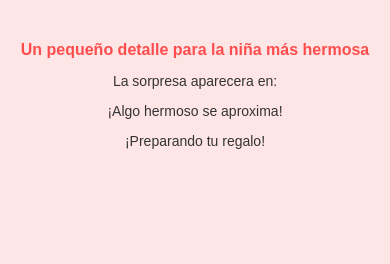
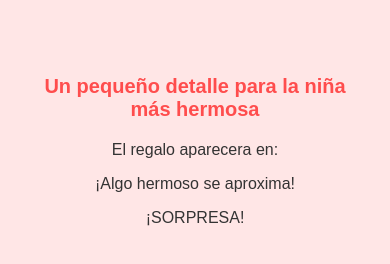
Before and after one commit to Alejandro-Duenas2005/Carta_de_amor, a plain HTML site: page carta de amor.html in a window 390 px wide. Drawn offline with Linux system fonts and the light colour scheme.

Commit message:
Update carta de amor.html

```diff
--- a/carta de amor.html
+++ b/carta de amor.html
@@ -9,25 +9,26 @@
             background-color: #ffe6e6; /* Color de fondo rosa claro */
             font-family: 'Segoe Script', sans-serif; /* Cambio de fuente a una estilo cursiva */
             text-align: center;
-            padding-top: 50px; /* Padding reducido para dispositivos móviles */
-            padding-bottom: 50px; /* Padding reducido para dispositivos móviles */
+            padding: 50px 20px; /* Padding reducido para dispositivos móviles */
         }
 
         #contador {
-            font-size: 24px; /* Tamaño de fuente reducido para dispositivos móviles */
+            font-size: 36px; /* Tamaño de fuente para escritorio */
             font-weight: bold;
             color: #ff4d4d; /* Color rojo para el contador */
+            display: block; /* Asegura que el contador esté centrado */
+            margin: 0 auto; /* Centra el contador */
         }
 
         p {
-            font-size: 16px; /* Tamaño de fuente reducido para dispositivos móviles */
+            font-size: 20px; /* Tamaño de fuente para escritorio */
             color: #333; /* Color de texto oscuro */
-            margin-bottom: 10px; /* Margen inferior reducido para dispositivos móviles */
+            margin-bottom: 20px;
         }
 
         h2 {
             color: #ff4d4d; /* Color rojo para el título */
-            font-size: 20px; /* Tamaño de fuente reducido para dispositivos móviles */
+            font-size: 28px; /* Tamaño de fuente para escritorio */
             margin-bottom: 20px; /* Margen inferior aumentado para dispositivos móviles */
         }
 
@@ -38,22 +39,18 @@
 
         /* Estilos para dispositivos móviles */
         @media only screen and (max-width: 600px) {
-            body {
-                padding-top: 20px; /* Padding reducido para dispositivos móviles */
-                padding-bottom: 20px; /* Padding reducido para dispositivos móviles */
-            }
-
             #contador {
-                font-size: 18px; /* Tamaño de fuente reducido para dispositivos móviles */
+                font-size: 24px; /* Tamaño de fuente reducido para dispositivos móviles */
             }
 
             p {
-                font-size: 14px; /* Tamaño de fuente reducido para dispositivos móviles */
+                font-size: 16px; /* Tamaño de fuente reducido para dispositivos móviles */
+                margin-bottom: 10px; /* Margen inferior reducido para dispositivos móviles */
             }
 
             h2 {
-                font-size: 16px; /* Tamaño de fuente reducido para dispositivos móviles */
-                margin-bottom: 10px; /* Margen inferior reducido para dispositivos móviles */
+                font-size: 20px; /* Tamaño de fuente reducido para dispositivos móviles */
+                margin-bottom: 20px; /* Margen inferior aumentado para dispositivos móviles */
             }
         }
     </style>
@@ -87,11 +84,11 @@
 </head>
 <body onload="iniciarContadorRedireccion(5, 'carta_de_amor.jpg');"> <!-- Redirigir después de 5 segundos -->
     <h2>Un pequeño detalle para la niña más hermosa</h2>
-    <p>La sorpresa aparecera en: <span id="contador">5 segundos</span></p>
+    <p>El regalo aparecera en: <span id="contador">5 segundos</span></p>
     <p>¡Algo hermoso se aproxima!</p>
     <!-- Mensaje de transición -->
     <div id="transicion">
-        <p>¡Preparando tu regalo!</p>
+        <p>¡SORPRESA!</p>
     </div>
 </body>
 </html>
```
